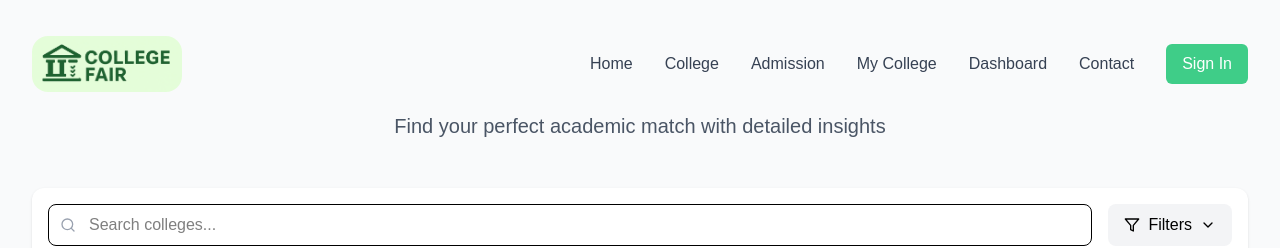
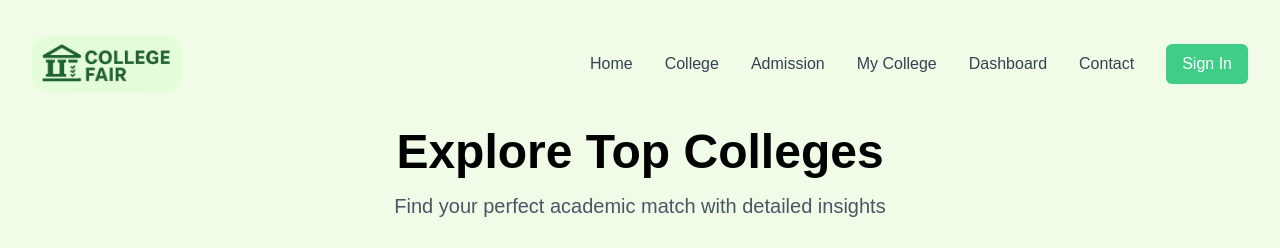
Before and after one commit to Developer-Jaber/college-fair, a Next.js app: page /colleges in a window 1280 px wide. Shown: the top 248 px of the page. Built offline with nearby package versions, Linux system fonts and the light colour scheme.

Commit message:
Code refactore and change some style from colege page.

```diff
--- a/src/app/colleges/page.tsx
+++ b/src/app/colleges/page.tsx
@@ -301,15 +301,6 @@ export default function CollegeListing() {
   const [showFilters, setShowFilters] = useState(false);
 
 //   // Filter and sort colleges
-
-//   const filteredColleges = colleges
-//     .filter(college =>
-//       college.name.toLowerCase().includes(searchQuery.toLowerCase())
-//     .sort((a, b) => {
-//       if (sortBy === 'rating') return b.rating - a.rating;
-//       if (sortBy === 'research') return b.research - a.research;
-//       return 0;
-//     });
 const filteredColleges = colleges
   .filter(college =>
     college.name.toLowerCase().includes(searchQuery.toLowerCase())
@@ -322,7 +313,7 @@ const filteredColleges = colleges
 
 
   return (
-    <div className="bg-gray-50 px-4 sm:px-6 lg:px-8 py-12 min-h-screen">
+    <div className="bg-[var(--bg-color)] px-4 sm:px-6 lg:px-8 py-32 min-h-screen">
       <div className="mx-auto max-w-7xl">
         {/* Header */}
         <motion.div
@@ -330,8 +321,8 @@ const filteredColleges = colleges
           animate={{ opacity: 1, y: 0 }}
           className="mb-12 text-center"
         >
-          <h1 className="mb-4 font-bold text-gray-900 text-4xl md:text-5xl">
-            <span className="bg-clip-text bg-gradient-to-r from-primary to-secondary text-transparent">
+          <h1 className="mb-4 font-bold text-[var(--text-color)] text-4xl md:text-5xl">
+            <span className="bg-clip-text bg-gradient-to-r from-primary to-secondary">
               Explore Top Colleges
             </span>
           </h1>
```
